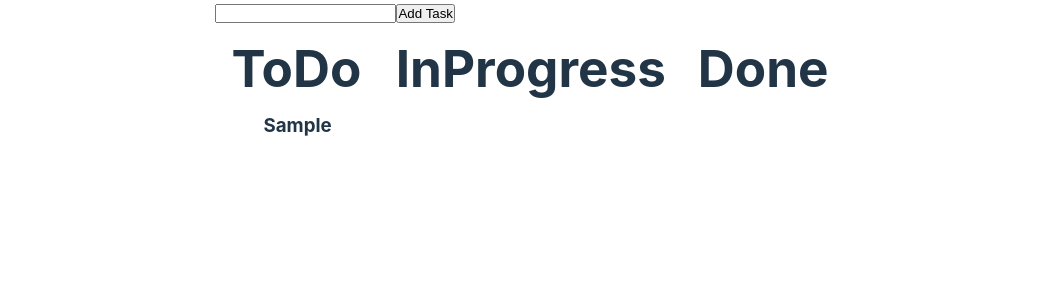
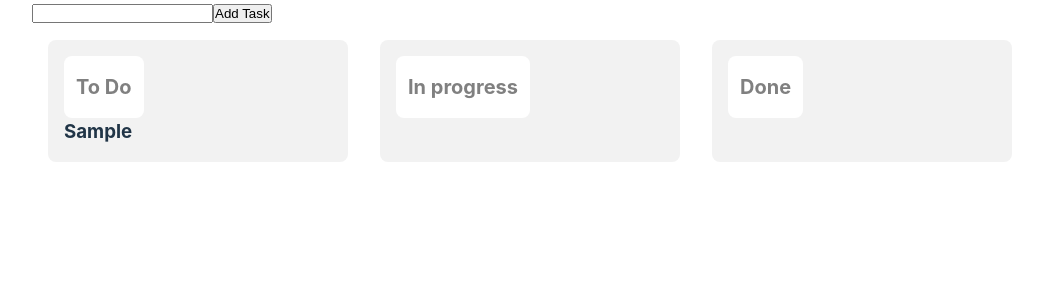
Before and after one commit to khazaddoom/trello-board, a React (Vite) app: page / in a window 1280 px wide. Both pictures are taken after typing "Sample" into the empty fields and a click on the input "Add Task". Shown: the top 300 px of the page, without its empty margins (110-1153 px from the left). Built offline with nearby package versions, Linux system fonts and the light colour scheme.

Commit message:
Styling update

```diff
--- /dev/null
+++ b/src/components/Board.tsx
@@ -0,0 +1,7 @@
+import TaskItem from "./TaskItem";
+
+export default function Board({children}) {
+    return <section className="column">
+        {children}
+    </section>
+}
--- a/src/components/Swimlanes.tsx
+++ b/src/components/Swimlanes.tsx
@@ -1,5 +1,6 @@
 
 import {doneItems, inprogressItems, toDoItems} from "../App.tsx";
+import Board from "./Board.tsx";
 import TaskItem from "./TaskItem.tsx";
 import {useAtom} from "jotai";
 
@@ -10,32 +11,29 @@ export default  function Swimlanes() {
     const [done] = useAtom(doneItems)
 
     return <main className="swimlane">
-        <section>
-            <h1>ToDo</h1>
-            <ul>
-                {
-                    todos.map(task => <li key={task.id}>
-                        <TaskItem task={task}/>
-                    </li>)
-                }
+        <Board>
+            <div className="header">
+                <h3 className="header-title">To Do</h3>
+            </div>
+            <ul className="tasks">
+                {todos.map(task => <TaskItem task={{...task}}/>)}
             </ul>
-
-        </section>
-        <section>
-            <h1>InProgress</h1>
-            {
-                inprogress.map(task => <li key={task.id}>
-                    <TaskItem task={task}/>
-                </li>)
-            }
-        </section>
-        <section>
-            <h1>Done</h1>
-            {
-                done.map(task => <li key={task.id}>
-                    <TaskItem task={task}/>
-                </li>)
-            }
-        </section>
+        </Board>
+        <Board>
+            <div className="header">
+                <h3 className="header-title">In progress</h3>
+            </div>
+            <ul className="tasks">
+                    {inprogress.map(task => <TaskItem task={{...task}}/>)}
+            </ul>
+        </Board>
+        <Board>
+            <div className="header">
+                <h3 className="header-title">Done</h3>
+            </div>
+            <ul className="tasks">
+                {done.map(task => <TaskItem task={{...task}}/>)}
+            </ul>
+        </Board>
     </main>
 }
--- a/src/components/TaskItem.tsx
+++ b/src/components/TaskItem.tsx
@@ -7,7 +7,7 @@ type TaskItemProps = {
 
 export default  function TaskItem({task}: TaskItemProps) {
     const setter = useSetAtom(updateTaskAtom)
-    return <h3 onClick={() => {
+    return <h3 className="taskItem" onClick={() => {
         let category:Task["category"] = "TODO"
         if(task.category == "TODO") {
             category = "INPROGRESS"
--- a/src/index.css
+++ b/src/index.css
@@ -5,7 +5,7 @@
 
   color-scheme: light dark;
   color: rgba(255, 255, 255, 0.87);
-  background-color: #242424;
+  background-color: #FFFFFF;
 
   font-synthesis: none;
   text-rendering: optimizeLegibility;
@@ -87,3 +87,31 @@ li {
   list-style-type: none;
   padding: 1rem 2rem;
 }
+
+/* Custom Styles */
+
+.column {
+  background-color: #F2F2F2;
+  border-radius: .5rem;
+  padding: 1rem;
+  width: 300px;
+  display: flex;
+  flex-direction: column;
+  justify-content: space-between;
+}
+
+.header {
+  color: #808080;
+  background-color: #FFFFFF;
+  border-radius: .5rem;
+  padding: 1rem .75rem;
+  max-width: fit-content;
+}
+
+.header-title {
+  font-size: 1.25rem;
+}
+
+.taskItem {
+
+}
```
